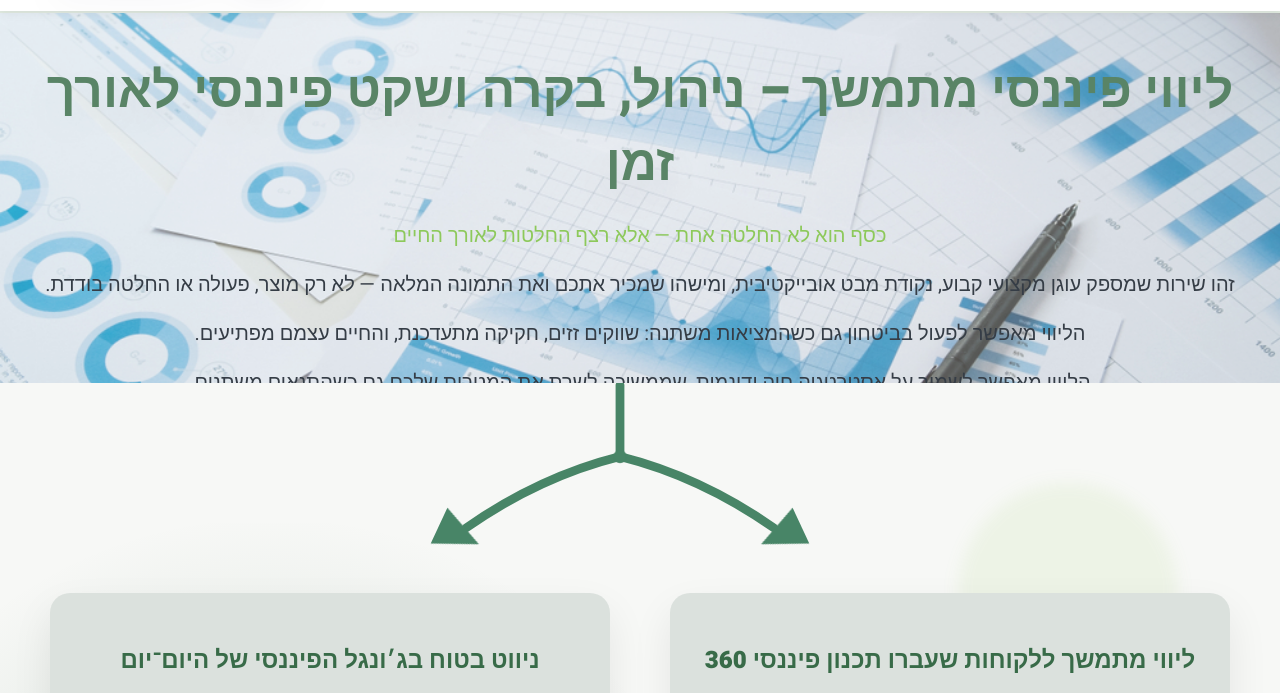
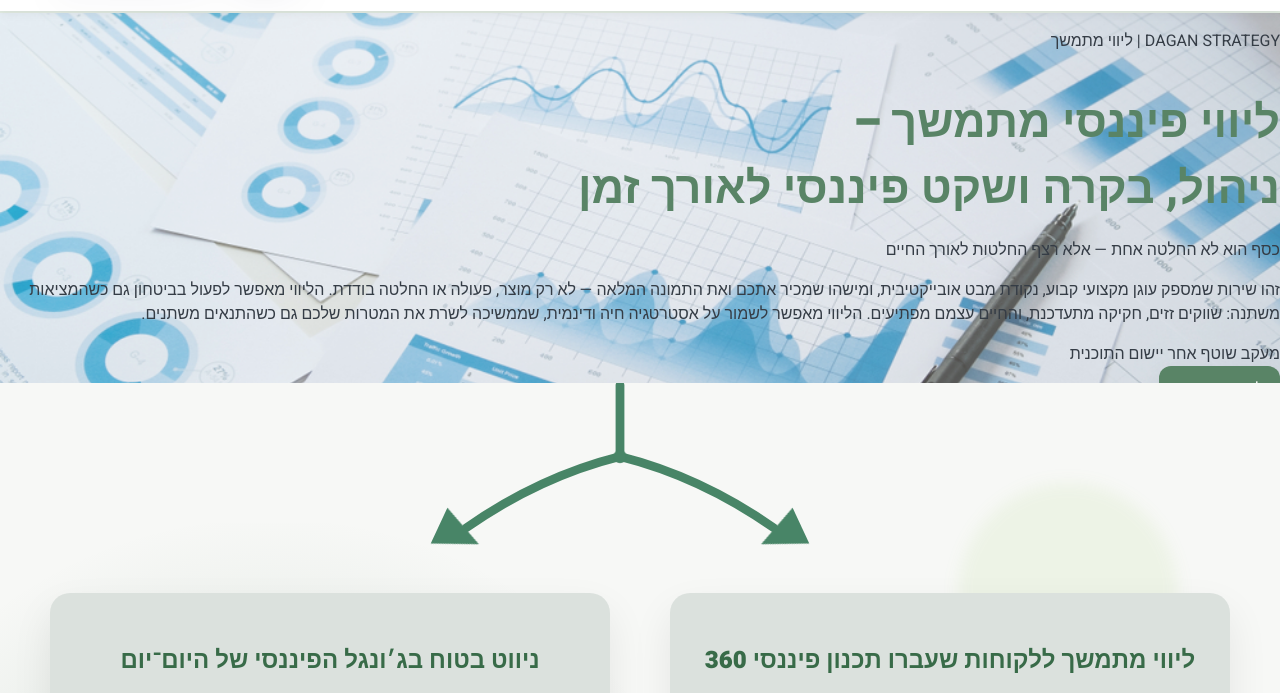
Before and after one commit to mayadagan14/dagan-strategy10.3, a plain HTML site: page services-retainer.html in a window 1280 px wide. Shown: the part 107-800 px from the top of the page. Drawn offline with Linux system fonts and the light colour scheme.

Commit message:
Update services-retainer.html

```diff
--- a/services-retainer.html
+++ b/services-retainer.html
@@ -90,9 +90,10 @@
 
         <!-- HERO -->
         <section class="retainer-hero">
-          <div class="container">
-            <h1 class="section-title">ליווי פיננסי מתמשך – ניהול, בקרה ושקט פיננסי לאורך זמן</h1>
-            <p class="section-subtitle">
+          <div class="retainer-hero-inner">
+            <p class="retainer-hero-kicker">DAGAN STRATEGY | ליווי מתמשך </p>
+            <h1 class="retainer-hero-title">ליווי פיננסי מתמשך –<br> ניהול, בקרה ושקט פיננסי לאורך זמן</h1>
+            <p class="retainer-hero-subtitle">
               כסף הוא לא החלטה אחת — אלא רצף החלטות לאורך החיים
             </p>
 
@@ -100,15 +101,19 @@
                 זהו שירות שמספק עוגן מקצועי קבוע, נקודת מבט אובייקטיבית,
                 ומישהו שמכיר אתכם ואת התמונה המלאה —
                 לא רק מוצר, פעולה או החלטה בודדת.
-              </p>
-              <p>
                  הליווי מאפשר לפעול בביטחון גם כשהמציאות משתנה:
                  שווקים זזים, חקיקה מתעדכנת, והחיים עצמם מפתיעים.
-              </p>
-              <p>
                  הליווי מאפשר לשמור על אסטרטגיה חיה ודינמית, שממשיכה לשרת את המטרות שלכם גם כשהתנאים משתנים.
 
               </p>
+              <div class="retainer-hero-meta">
+                <span>מעקב שוטף אחר יישום התוכנית</span>
+
+              </div>
+
+              <div class="retainer-hero-action">
+                <a class="btn primary" href="contact.html">לתיאום שיחה</a>
+              </div>
 
           </div>
         </section>
@@ -190,20 +195,20 @@
 
         <!-- פילוסופיה -->
         <section class="section">
-          <div class="container">
+
             <div class="card">
               <p>
                 המטרה אינה “לעשות במקומכם”,
-                אלא ללוות, להסביר ולחדד —
+                אלא ללוות, להסביר ולחדד -
                 כך שאתם אלה שמקבלים את ההחלטות.
               </p>
               <p>
                 אפשר לחשוב על זה כמו <strong>שף וסו־שף</strong>:
                 אתם מובילים את המטבח והבחירות,
-                ואני לצידכם — מסדר, מכוון, תומך
+                ואני לצידכם - מסדר, מכוון, תומך
                 ודואג שהתהליך יתנהל בביטחון.
               </p>
-            </div>
+
           </div>
         </section>
 
```
